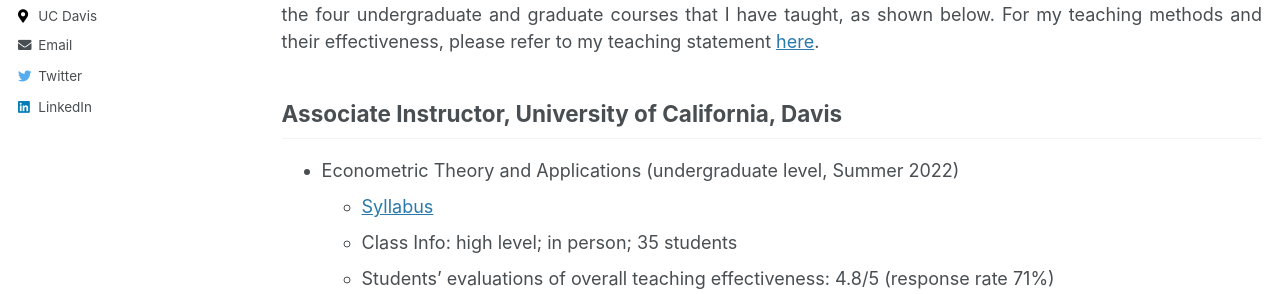
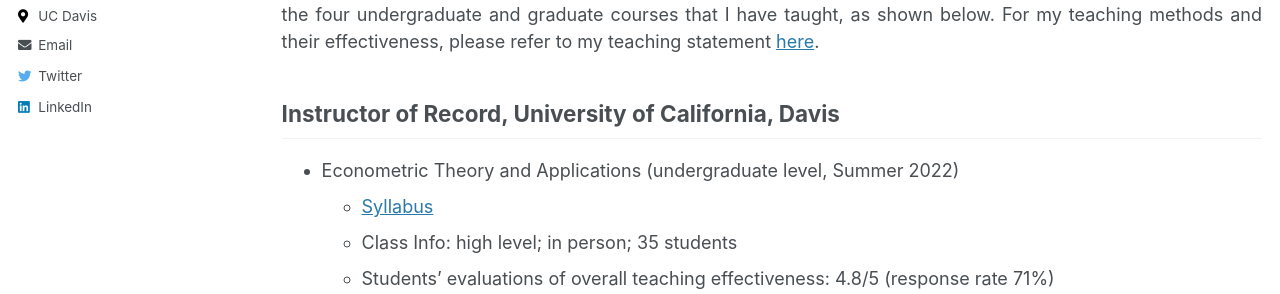
Before and after one commit to tendakung/tendakung.github.io, a Jekyll site: the page built from _pages/teaching.md, in a window 1280 px wide and 1157 px high. Shown: the part 348-642 px from the top of the window. Built offline with Jekyll 4.4.1, drawn with Linux system fonts in a browser that asks for light colours.

Commit message:
Update teaching.md

```diff
--- a/_pages/teaching.md
+++ b/_pages/teaching.md
@@ -7,7 +7,7 @@ title: "Teaching"
 <br>
 As an educator, my goal is to equip my students with the knowledge and skills they need to perceive and explore the world rationally and critically, particularly in today's information-rich environment. Ultimately, I hope my students can develop a holistic understanding of the world, and become active, informed citizens who are equipped to make a positive impact in their communities and beyond. Over the five years of teaching experience, I have been working hard to create an effective and inclusive learning environment that meets the needs of students from diverse backgrounds. This effort is reflected in the steadily increasing scores on my teaching evaluations for the four undergraduate and graduate courses that I have taught, as shown below. For my teaching methods and their effectiveness, please refer to my teaching statement [here](/files/pdf/teaching/TS.pdf).
 
-## Associate Instructor, University of California, Davis
+## Instructor of Record, University of California, Davis
 - Econometric Theory and Applications (undergraduate level, Summer 2022)
     - [Syllabus](/files/pdf/teaching/ARE106SummerSyllabus.pdf)
     - Class Info: high level; in person; 35 students
```
